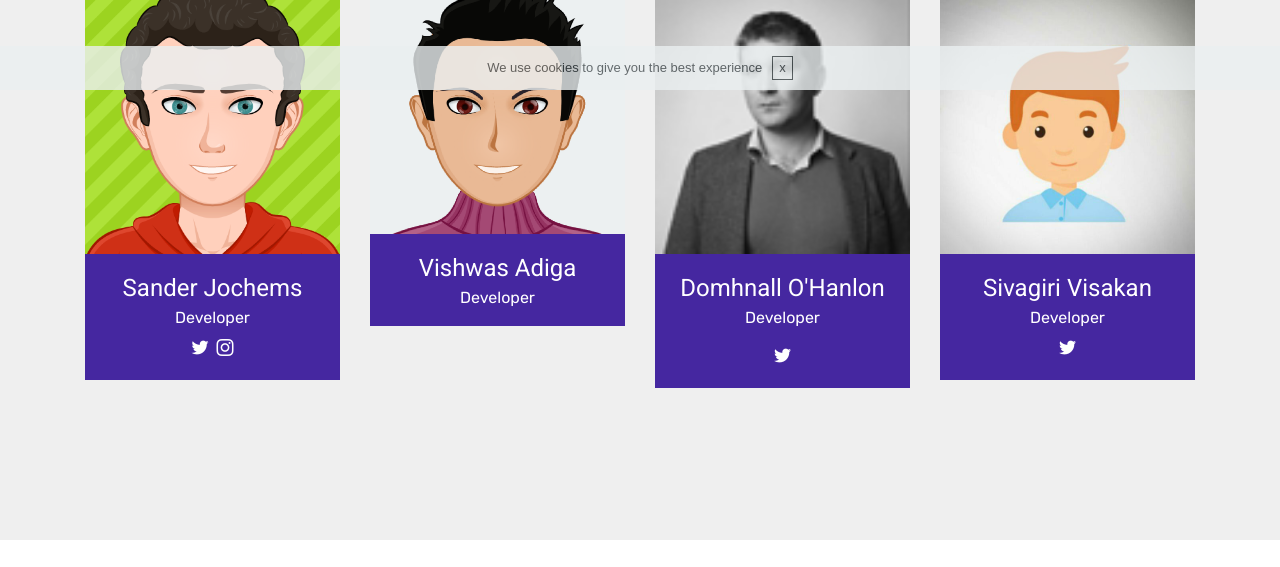
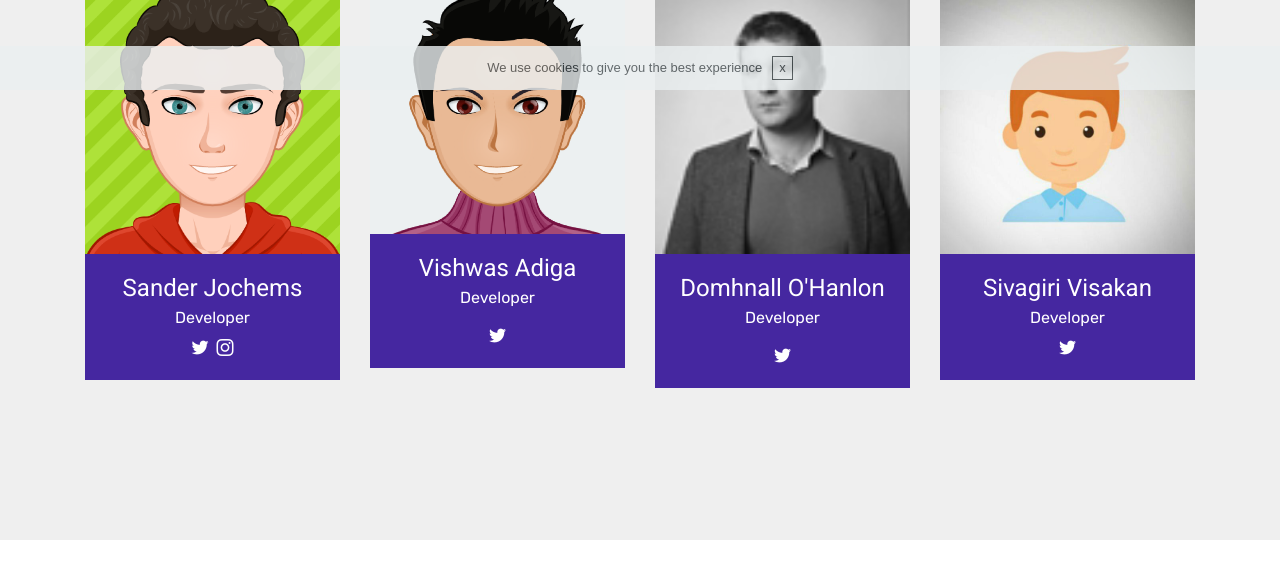
Before and after one commit to Kodular/kodular.github.io, a PHP site: page /team.php in a window 1280 px wide. Shown: the part 710-1277 px from the top of the page. Run offline with PHP 8.4, Linux system fonts and the light colour scheme; some libraries are stand-ins or nearby versions; some web fonts are replaced.

Commit message:
Add Vishwas Twitter

```diff
--- a/team.php
+++ b/team.php
@@ -124,6 +124,11 @@
                         <div class="item-role px-2">
                             <p>Developer</p>
                         </div>
+                        <div class="item-social pt-2">
+                          <div class="item-social pt-2">
+                              <a href="https://twitter.com/theMuonDecay" target="_blank"><span class="p-1 socicon-twitter socicon mbr-iconfont mbr-iconfont-social" style="color: rgb(255, 255, 255);" media-simple="true"></span></a>
+                          </div>
+                        </div>
                     </div>
                 </div><div class="team-item col-lg-3 col-md-6">
                     <div class="item-image">
```
